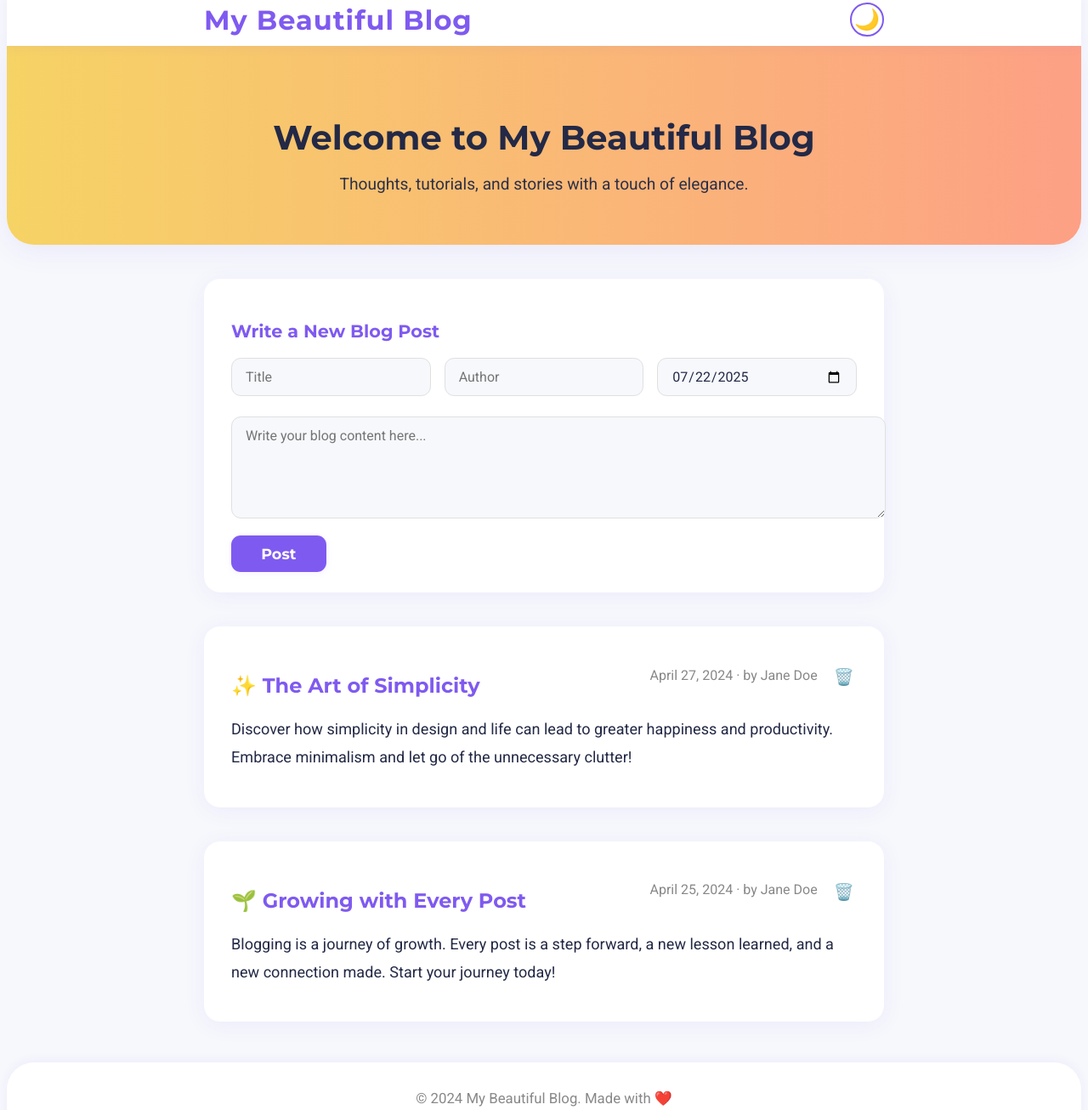
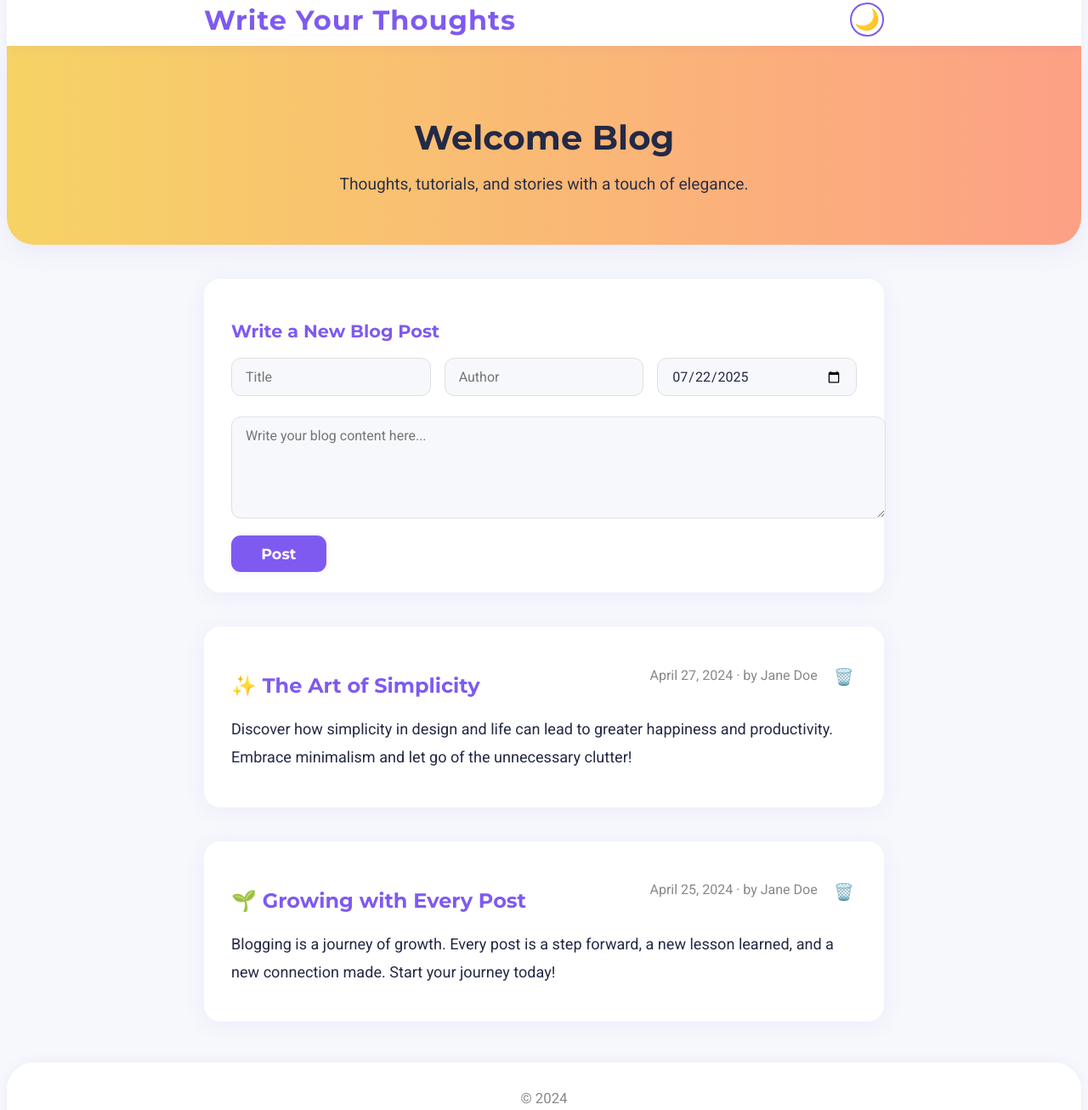
Before and after one commit to Preethii-R/BlogSite, a plain HTML site: page index.html in a window 1280 px wide. Shown: the part 16-1322 px from the top of the page at 85% size. Drawn offline with Linux system fonts and the light colour scheme.

Commit message:
index.html

```diff
--- a/index.html
+++ b/index.html
@@ -12,13 +12,13 @@
 <body>
     <nav class="navbar">
         <div class="container nav-container">
-            <span class="blog-title">My Beautiful Blog</span>
+            <span class="blog-title">Write Your Thoughts</span>
             <button id="mode-toggle" aria-label="Toggle light/dark mode">🌙</button>
         </div>
     </nav>
     <header class="hero">
         <div class="container hero-content">
-            <h1>Welcome to My Beautiful Blog</h1>
+            <h1>Welcome Blog</h1>
             <p>Thoughts, tutorials, and stories with a touch of elegance.</p>
         </div>
     </header>
@@ -38,7 +38,7 @@
         <div id="posts-list">
         <article class="post">
             <div class="post-header">
-                <h2 class="post-title">✨ The Art of Simplicity</h2>
+                <h2 class="post-title">The Art of Simplicity!!</h2>
                 <div class="post-meta">April 27, 2024 &middot; by Jane Doe</div>
                 <button class="delete-btn" title="Delete post">🗑️</button>
             </div>
@@ -48,7 +48,7 @@
         </article>
         <article class="post">
             <div class="post-header">
-                <h2 class="post-title">🌱 Growing with Every Post</h2>
+                <h2 class="post-title">Growing with Every Post!!</h2>
                 <div class="post-meta">April 25, 2024 &middot; by Jane Doe</div>
                 <button class="delete-btn" title="Delete post">🗑️</button>
             </div>
@@ -60,7 +60,7 @@
     </main>
     <footer class="footer">
         <div class="container">
-            <span>&copy; 2024 My Beautiful Blog. Made with ❤️</span>
+            <span>&copy; 2024</span>
         </div>
     </footer>
     <script src="script.js"></script>
```
